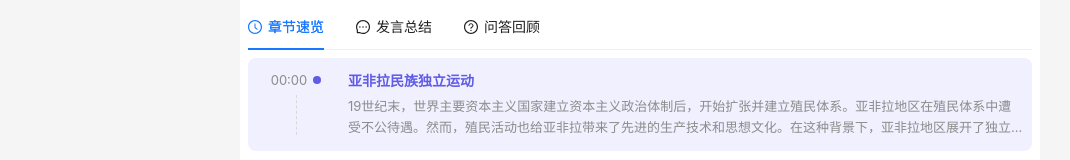
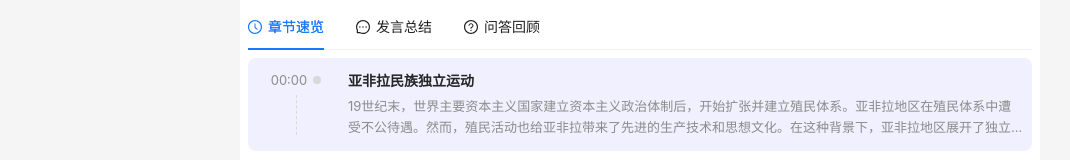
Before and after one commit to yy991207/ali, a React (Vite) app: page / in a window 1280 px wide. Shown: the part 629-789 px from the top of the page, without its empty margins (0-1070 px from the left). Built offline with nearby package versions, Linux system fonts and the light colour scheme.

Commit message:
feat(SmartOverview): 添加议程项选中状态及点击外部取消选中功能
添加选中状态样式及交互逻辑，当点击议程项时显示选中状态，点击外部区域时取消选中。同时将原active类名改为playing以更准确表达语义

```diff
--- a/src/components/SmartOverview/index.css
+++ b/src/components/SmartOverview/index.css
@@ -197,13 +197,15 @@
   position: relative;
 }
 
-.agenda-item:hover {
-  background: #f5f5ff;
-  box-shadow: 0 2px 12px rgba(96, 92, 229, 0.1);
+.agenda-item:hover,
+.agenda-item.selected {
+  background: #e8e6ff;
+  outline: 2px solid #605ce5;
+  outline-offset: -2px;
   transform: translateY(-1px);
 }
 
-.agenda-item.active {
+.agenda-item.playing {
   background: #f0f0ff;
 }
 
--- a/src/components/SmartOverview/index.tsx
+++ b/src/components/SmartOverview/index.tsx
@@ -1,4 +1,4 @@
-import { useState } from 'react'
+import { useState, useRef, useEffect } from 'react'
 import { Card, Tag, Timeline, Typography, Tabs, Button } from 'antd'
 import { ClockCircleOutlined, TagOutlined, FileTextOutlined, MessageOutlined, QuestionCircleOutlined, DownOutlined, UpOutlined } from '@ant-design/icons'
 import { AgendaItem, KeywordItem, RoleSummaryItem } from '../../types'
@@ -27,6 +27,8 @@ export default function SmartOverview({
   const [activeTab, setActiveTab] = useState('agenda')
   const [summaryExpanded, setSummaryExpanded] = useState(false)
   const [keywordsExpanded, setKeywordsExpanded] = useState(false)
+  const [selectedAgendaId, setSelectedAgendaId] = useState<number | null>(null)
+  const agendaListRef = useRef<HTMLDivElement>(null)
 
   // 默认显示的关键词数量
   const DEFAULT_KEYWORDS_COUNT = 8
@@ -40,18 +42,37 @@ export default function SmartOverview({
     return currentMs >= item.time && currentMs <= item.endTime
   }
 
+  // 处理点击外部取消选中
+  useEffect(() => {
+    const handleClickOutside = (event: MouseEvent) => {
+      if (agendaListRef.current && !agendaListRef.current.contains(event.target as Node)) {
+        setSelectedAgendaId(null)
+      }
+    }
+
+    document.addEventListener('mousedown', handleClickOutside)
+    return () => {
+      document.removeEventListener('mousedown', handleClickOutside)
+    }
+  }, [])
+
   // 渲染章节速览列表
   const renderAgendaList = () => (
-    <div className="agenda-list">
+    <div className="agenda-list" ref={agendaListRef}>
       {agendaItems.map((item, index) => {
-        const isActive = isActiveAgenda(item)
+        const isPlaying = isActiveAgenda(item)
+        const isSelected = selectedAgendaId === item.id
         const isLast = index === agendaItems.length - 1
 
         return (
           <div
             key={item.id}
-            className={`agenda-item ${isActive ? 'active' : ''}`}
-            onClick={() => onAgendaClick?.(item)}
+            className={`agenda-item ${isPlaying ? 'playing' : ''} ${isSelected ? 'selected' : ''}`}
+            onClick={(e) => {
+              e.stopPropagation()
+              setSelectedAgendaId(item.id)
+              onAgendaClick?.(item)
+            }}
           >
             {/* 左侧时间单元（时间戳 + 原点 + 虚线） */}
             <div className="agenda-time-unit">
@@ -61,7 +82,7 @@ export default function SmartOverview({
                     {formatTimeFromMs(item.time)}
                   </div>
                 )}
-                <div className={`timeline-dot ${isActive ? 'active' : ''}`} />
+                <div className={`timeline-dot ${isSelected ? 'active' : ''}`} />
               </div>
               {!isLast && <div className="timeline-line" />}
             </div>
@@ -69,7 +90,7 @@ export default function SmartOverview({
             {/* 内容区域 */}
             <div className="agenda-content">
               <div className="agenda-header">
-                <Text className="agenda-title" strong={isActive}>
+                <Text className="agenda-title" strong={isPlaying}>
                   {item.value}
                 </Text>
                 {/* 回顾图标 */}
```
